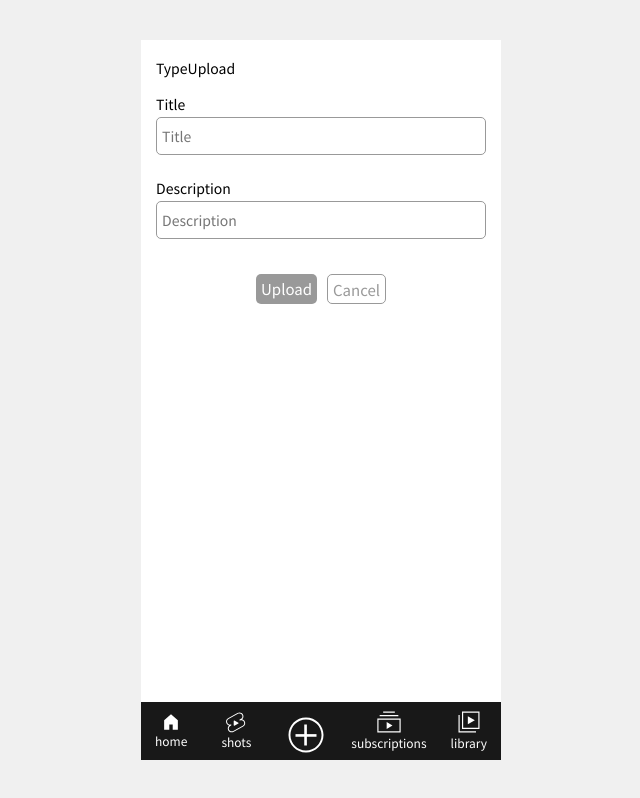
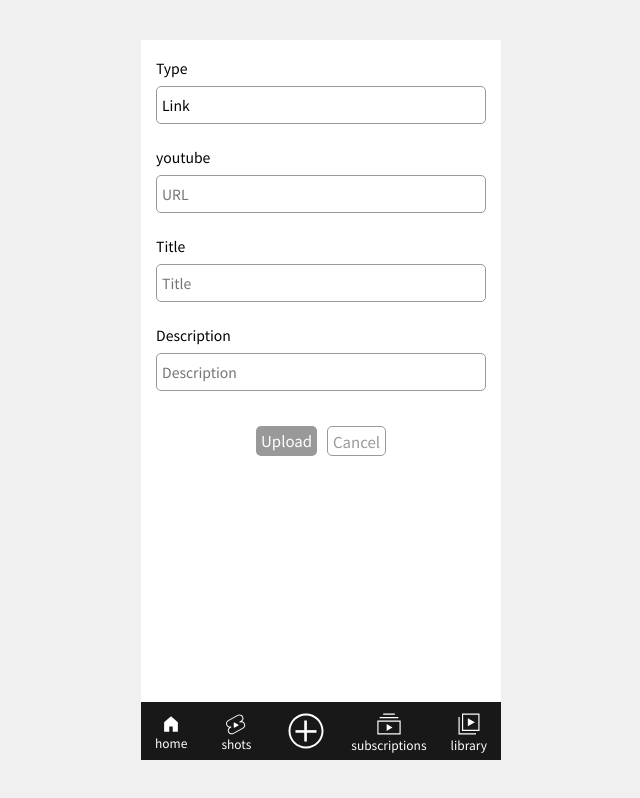
Before and after one commit to the51DT/x-video, a Vue app: page /Update in a window 1280 px wide. Shown: the whole page, without its empty margins (319-959 px from the left). Built offline with nearby package versions, Linux system fonts and the light colour scheme.

Commit message:
update 'upload' page

```diff
--- a/src/assets/scss/shots.scss
+++ b/src/assets/scss/shots.scss
@@ -189,6 +189,7 @@ video::-webkit-media-controls-fullscreen-button {
       margin-right: 10px;
     }
     .base-button {
+      display: block;
       padding: 0;
       width: 100%;
       height: 100%;
@@ -323,7 +324,6 @@ video::-webkit-media-controls-fullscreen-button {
   }
 }
 
-
 .popup {
   position: absolute;
   top: 0;
@@ -406,7 +406,7 @@ video::-webkit-media-controls-fullscreen-button {
 $inputHeight: 36px;
 $font-tsize: 14px;
 $inputColor: #fafafa;
-$bordersColor: #DDDDDD;
+$bordersColor: #dddddd;
 $textareaHeight: 100px;
 
 @mixin inputBasic {
@@ -424,13 +424,13 @@ $textareaHeight: 100px;
     color: #999;
   }
   &:focus {
-      border-color:$pointColor;
-      outline:none;
+    border-color: $pointColor;
+    outline: none;
   }
   &:disabled {
-      background-color:#f4f4f4;
-      border-color:$bordersColor;
-      cursor:not-allowed;
+    background-color: #f4f4f4;
+    border-color: $bordersColor;
+    cursor: not-allowed;
   }
 }
 .input__wrap {
@@ -447,8 +447,8 @@ $textareaHeight: 100px;
       right: 10px;
     }
   }
-  &+.input__wrap {
-      margin-top:10px;
+  & + .input__wrap {
+    margin-top: 10px;
   }
 }
 
--- a/src/assets/scss/update.scss
+++ b/src/assets/scss/update.scss
@@ -4,6 +4,14 @@
   height: 100%;
   box-sizing: border-box;
   .update__form {
+    template {
+      &.hide {
+        display: none;
+      }
+      &.show {
+        display: block;
+      }
+    }
     &__item {
       padding: 5px;
       box-sizing: border-box;
@@ -43,11 +51,25 @@
       }
     }
   }
+  .input-label {
+    & + .input-box {
+      margin-top: 5px;
+    }
+  }
   .input-box {
     // display: flex;
     // justify-content: flex-start;
     // align-items: center;
     &__input-text {
+      padding: 5px;
+      width: 100%;
+      max-height: 45px;
+      border-radius: 5px;
+      border: 1px solid #999;
+      box-sizing: border-box;
+    }
+    &__input-select {
+      position: relative;
       padding: 5px;
       width: 100%;
       max-height: 45px;
--- /dev/null
+++ b/src/layouts/components/componentInput.vue
@@ -0,0 +1,105 @@
+<template>
+  <div class="update__form__item">
+    <label :for="labelForId" class="input-label">{{ labelTitle }}</label>
+    <div v-if="inputType == 'text'" class="input-box">
+      <input
+        v-model="props.vModel"
+        :type="vModel"
+        :placeholder="placeholder"
+        :id="labelForId"
+        class="input-box__input-text"
+        @change="$emit('update:modelValue', $event.target.value)"
+      />
+    </div>
+    <div v-if="inputType == 'select'" class="input-box">
+      <select
+        :name="name"
+        :id="labelForId"
+        title="영상 종류를 선택하세요"
+        class="input-box__input-select"
+        @change="$emit('update:modelValue', $event.target.value)"
+      >
+        <!-- <option disabled selected value="">please select file type</option>
+        <option value="Upload">Upload</option>
+        <option value="Link">Link</option> -->
+        <option disabled value="">please select file type</option>
+        <option v-for="item in props.options" :key="item" :value="item.value">
+          {{ item.title }}
+        </option>
+      </select>
+    </div>
+    <div v-if="inputType == 'file'" class="input-box">
+      <div class="input-box__container">
+        <input
+          :id="uploadFile"
+          :type="inputType"
+          :placeholder="upload"
+          class="input-box__input-text"
+          @change="uploadFile"
+        />
+      </div>
+      <!-- <div
+        class="input-box__container input-box__container--preview"
+      >
+        <span class="input-box__container--preview__text"></span>
+      </div> -->
+    </div>
+  </div>
+</template>
+<script setup>
+import { ref, defineProps, defineEmits } from 'vue'
+
+const props = defineProps({
+  vModel: {
+    type: String,
+    default: '',
+  },
+  inputType: {
+    type: String,
+    default: '',
+  },
+  labelTitle: {
+    type: String,
+    default: '',
+  },
+  name: {
+    type: String,
+    default: '',
+  },
+  labelForId: {
+    type: String,
+    default: '',
+  },
+  placeholder: {
+    type: String,
+    default: '',
+  },
+  url: {
+    type: String,
+    default: '',
+  },
+  options: {
+    type: String,
+    default: '',
+  },
+  value: {
+    type: String,
+    default: '',
+  },
+  class: {
+    type: String,
+    default: '',
+  },
+  hasError: {
+    type: String,
+    default: '',
+  },
+})
+
+let emit = defineEmits(['update:modelValue'])
+
+const selectChange = (event) => {
+  console.log(event.target.value)
+}
+console.log('props', props.options)
+</script>
--- a/src/layouts/components/updateInputText.vue
+++ /dev/null
@@ -1,17 +0,0 @@
-<template>
-  <div class="update__form__item">
-    <label for="title">{{ props.title }}</label>
-    <div class="input-box">
-      <input
-        type="text"
-        placeholder="`${d}`"
-        id="url"
-        class="input-box__input-text"
-      />
-    </div>
-  </div>
-</template>
-<script setup>
-import { ref, defineProps, defineEmits } from 'vue'
-const props = defineProps(['title', 'labelFor', 'placeholder', 'url', 'class'])
-</script>
--- a/src/views/shots/Update.vue
+++ b/src/views/shots/Update.vue
@@ -4,109 +4,89 @@
       <div class="screen">
         <div class="update-wrap">
           <div class="update__form">
-            <div class="update__form__item">
-              <label for="type">Type</label>
-              <select
-                name=""
-                id="type"
-                title="영상 종류를 선택하세요"
-                @change="selectedOpt"
+            <componentInput
+              v-model="vSelected"
+              inputType="select"
+              labelTitle="Type"
+              labelForId="type"
+              placeholder="Type"
+              name="type"
+              :options="addedSelectOptions"
+              @update:modelValue="changeSelect"
+            />
+            <template
+              v-if="vSelected == 'upload'"
+              :class="vSelected == 'upload' ? 'show' : 'hide'"
             >
-                <option value="">Upload</option>
-                <option value="">Link</option>
-              </select>
-            </div>
-            <!-- type: upload  -->
-            <template>
-              <div class="update__form__item">
-                <label for="uploadFile">upload</label>
-                <div class="input-box">
-                  <div class="input-box__container">
-                    <input
-                      id="uploadFile"
-                      type="file"
+              <!-- type: upload template -->
+              <componentInput
+                v-model="vupload"
+                inputType="file"
+                labelTitle="Upload"
+                labelForId="upload"
                 placeholder="upload"
-                      class="input-box__input-text"
+                name="upload"
               />
-                  </div>
-                  <div
-                    class="input-box__container input-box__container--preview"
-                  >
-                    <span class="input-box__container--preview__text"></span>
-                  </div>
-                </div>
-              </div>
-              <updateInputText
-                labelTitle="URL"
-                labelFor="url"
-                placeholder="URL"
-                url="test"
-                class=""
-              />
-              <!-- <div class="update__form__item">
-                <label for="title">URL</label>
-                <div class="input-box">
-                  <input
-                    type="text"
-                    placeholder="URL"
-                    id="url"
-                    class="input-box__input-text"
-                  />
-                </div>
-              </div> -->
             </template>
 
-            <!-- type: youtube  -->
-            <template>
-              <div class="update__form__item">
-                <label for="title">youtube</label>
-                <div class="input-box">
-                  <input
-                    type="text"
+            <!-- type: youtube template -->
+            <template
+              v-if="vSelected == 'link'"
+              :class="vSelected == 'link' ? 'show' : 'hide'"
+            >
+              <!--youtube  -->
+              <componentInput
+                v-model="vtext"
+                inputType="text"
+                labelTitle="youtube"
+                labelForId="youtube"
                 placeholder="URL"
-                    id="url"
-                    class="input-box__input-text"
+                name="youtube"
               />
-                </div>
-              </div>
             </template>
 
-            <div class="update__form__item">
-              <label for="title">Title</label>
-              <div class="input-box">
-                <input
-                  type="text"
+            <!-- Title -->
+            <componentInput
+              v-model="vTitle"
+              inputType="text"
+              labelTitle="Title"
+              labelForId="title"
               placeholder="Title"
-                  id="title"
-                  class="input-box__input-text"
+              name="title"
+              @update:modelValue="changeTitle"
             />
-              </div>
-            </div>
-            <div class="update__form__item">
-              <label for="title">Description</label>
-              <div class="input-box">
-                <input
-                  type="text"
+            <!-- Description -->
+            <componentInput
+              v-model="vDescription"
+              inputType="text"
+              labelTitle="Description"
+              labelForId="description"
               placeholder="Description"
-                  id="description"
-                  class="input-box__input-text"
+              name="description"
+              @update:modelValue="changeDescription"
             />
-              </div>
-            </div>
 
             <div class="update__form__btn-wrap">
               <button
                 type="butotn"
                 class="update__form__button update__form__button--submit"
+                @click="saveData"
               >
                 <span class="update__form__button__text">Upload</span>
               </button>
-              <button
+
+              <router-link
+                to="/home"
+                class="update__form__button update__form__button--cancel"
+              >
+                <span class="update__form__button__text">Cancel</span>
+                <!-- <button
                   type="butotn"
                   class="update__form__button update__form__button--cancel"
                 >
                   <span class="update__form__button__text">Cancel</span>
-              </button>
+                </button> -->
+              </router-link>
             </div>
           </div>
         </div>
@@ -123,15 +103,37 @@
 
 <script setup>
 import navigation from '@/layouts/components/Navigation.vue'
-import updateInputText from '@/layouts/components/updateInputText.vue'
+import componentInput from '@/layouts/components/componentInput.vue'
 import VideoData from '@/layouts/components/videoList.js'
 import '@/assets/scss/index.scss'
 import '@/assets/scss/update.scss'
 import { ref } from 'vue'
 
+const vSelected = ref('link')
+const vTitle = ref()
+const vDescription = ref()
 const videoList = ref(VideoData)
-const addedList = ref([])
+const addedSelectOptions = ref([
+  {
+    title: 'Link',
+    value: 'link',
+  },
+  {
+    title: 'Upload',
+    value: 'upload',
+  },
+])
+const changeSelect = () => {
+  console.log('changeSelect', event.target.value, vSelected.value)
+}
 
+const changeTitle = () => {
+  console.log('changeTitle', event.target.value, vTitle.value)
+}
+
+const changeDescription = () => {
+  console.log('changeDescription', event.target.value, vDescription.value)
+}
 // title  특문x, 2글자 이상
 // 첨부 -> pass
 </script>
```
Lines whose indentation alone changed are shown as unchanged.
